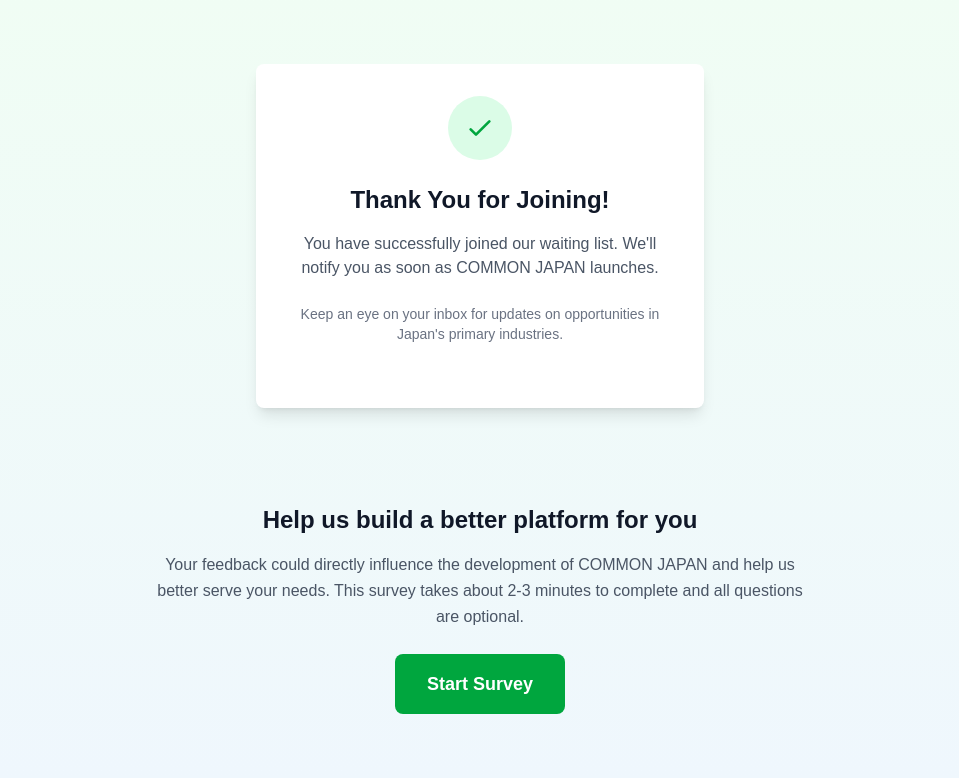
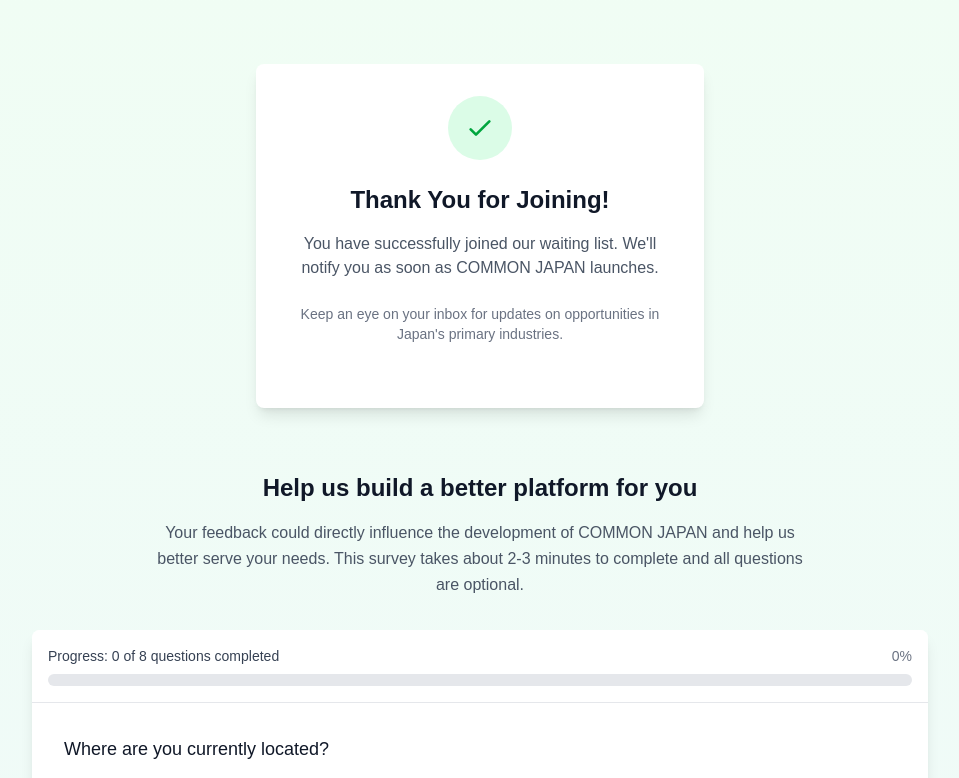
Before and after one commit to sniper-fly/common_jp_lp, a Next.js app: page /registered in a window 1280 px wide. Shown: the top 778 px of the page, without its empty margins (160-1119 px from the left). Built offline with nearby package versions, Linux system fonts and the light colour scheme.

Commit message:
SurveyIntroコンポーネントを削除し、SurveySection内に内容を統合

```diff
--- a/src/components/survey/SurveyIntro.tsx
+++ /dev/null
@@ -1,29 +0,0 @@
-import React from "react";
-
-interface SurveyIntroProps {
-  onStartSurvey: () => void;
-}
-
-export function SurveyIntro({ onStartSurvey }: SurveyIntroProps) {
-  return (
-    <div className="rounded-lg p-8 text-center">
-      <h2 className="text-2xl font-bold text-gray-900 mb-4">
-        Help us build a better platform for you
-      </h2>
-
-      <p className="text-gray-600 mb-6 max-w-2xl mx-auto leading-relaxed">
-        Your feedback could directly influence the development of COMMON JAPAN
-        and help us better serve your needs. This survey takes about 2-3 minutes
-        to complete and all questions are optional.
-      </p>
-
-      <button
-        onClick={onStartSurvey}
-        className="bg-green-600 text-white px-8 py-4 rounded-lg text-lg font-semibold hover:bg-green-700 transition-colors focus:ring-2 focus:ring-green-500 focus:ring-offset-2"
-        aria-label="Start the survey"
-      >
-        Start Survey
-      </button>
-    </div>
-  );
-}
--- a/src/components/survey/SurveySection.tsx
+++ b/src/components/survey/SurveySection.tsx
@@ -55,9 +55,20 @@ export function SurveySection() {
 
   return (
     <div className="w-full">
-      <SurveyIntro onStartSurvey={handleStartSurvey} />
+      {/* {!isSubmitted && <SurveyIntro onStartSurvey={handleStartSurvey} />} */}
 
-      {showForm && (
+      <div className="text-center">
+        <h2 className="text-2xl font-bold text-gray-900 mb-4">
+          Help us build a better platform for you
+        </h2>
+
+        <p className="text-gray-600 mb-6 max-w-2xl mx-auto leading-relaxed">
+          Your feedback could directly influence the development of COMMON JAPAN
+          and help us better serve your needs. This survey takes about 2-3
+          minutes to complete and all questions are optional.
+        </p>
+      </div>
+
       <div ref={formRef} className="mt-8">
         <SurveyForm
           formData={formData}
@@ -66,7 +77,6 @@ export function SurveySection() {
           isSubmitted={isSubmitted}
         />
       </div>
-      )}
     </div>
   );
 }
```
Lines whose indentation alone changed are shown as unchanged.
